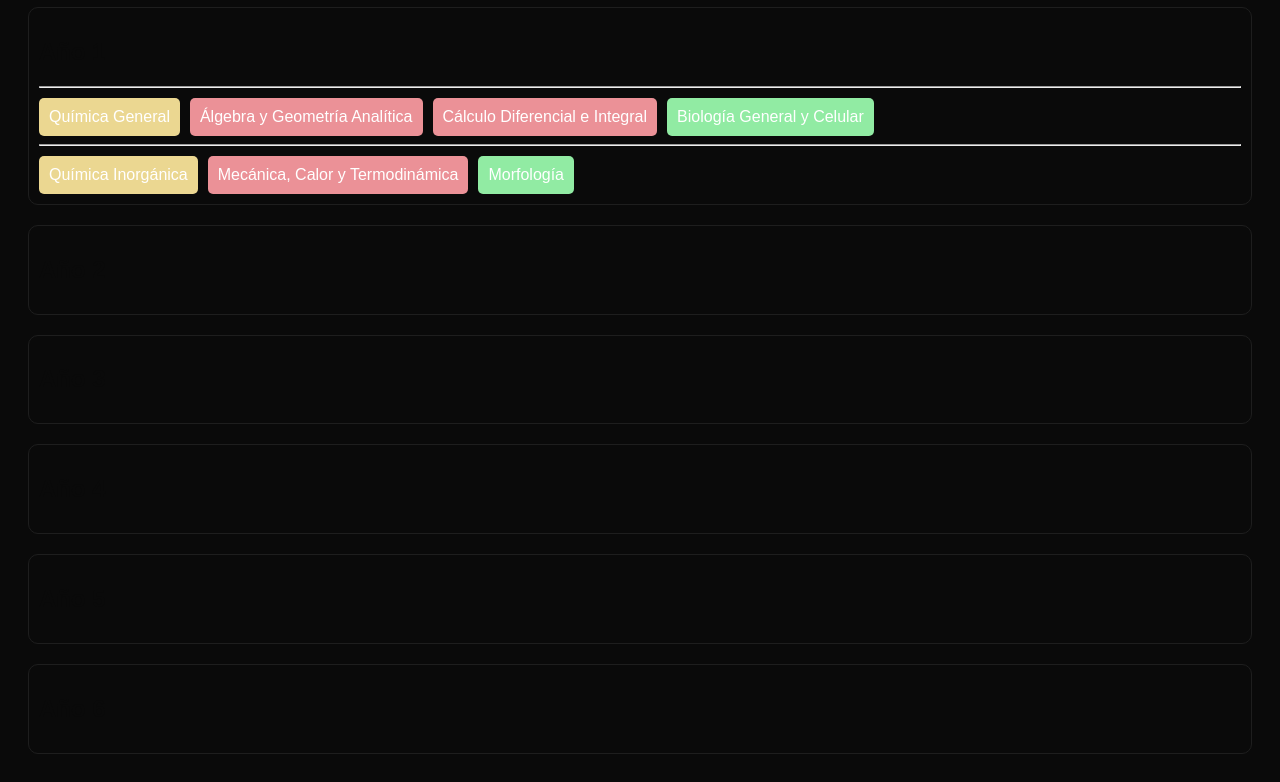
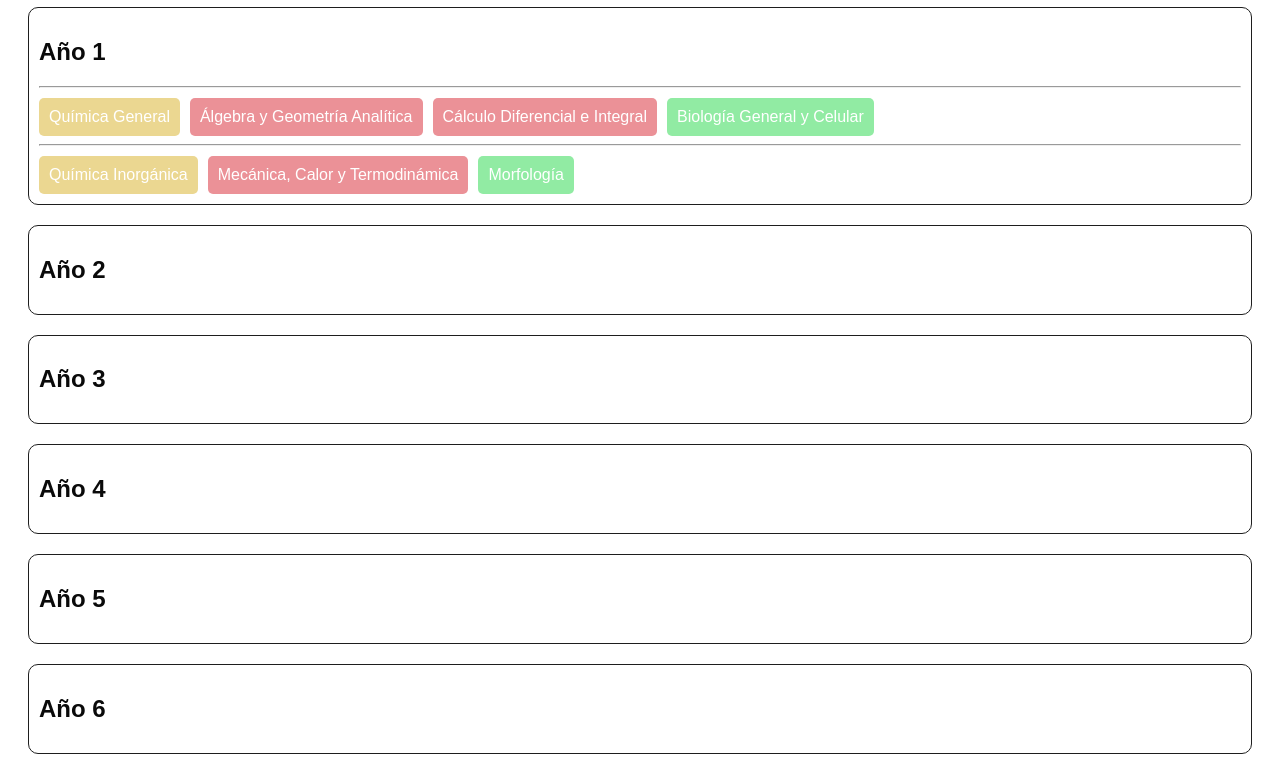
Before and after one commit to Ppau08/Bioquimica-malla, a plain HTML site: page index.html in a window 1280 px wide. Shown: the part 101-883 px from the top of the page. Drawn offline with Linux system fonts and the light colour scheme.

Commit message:
Update style.css

```diff
--- a/style.css
+++ b/style.css
@@ -1,6 +1,6 @@
 body {
   font-family: Arial, sans-serif;
-  background: #0a0a0a;
+  background: #ffffff;
   color: #0a0a0a;
   padding: 20px;
 }
```
